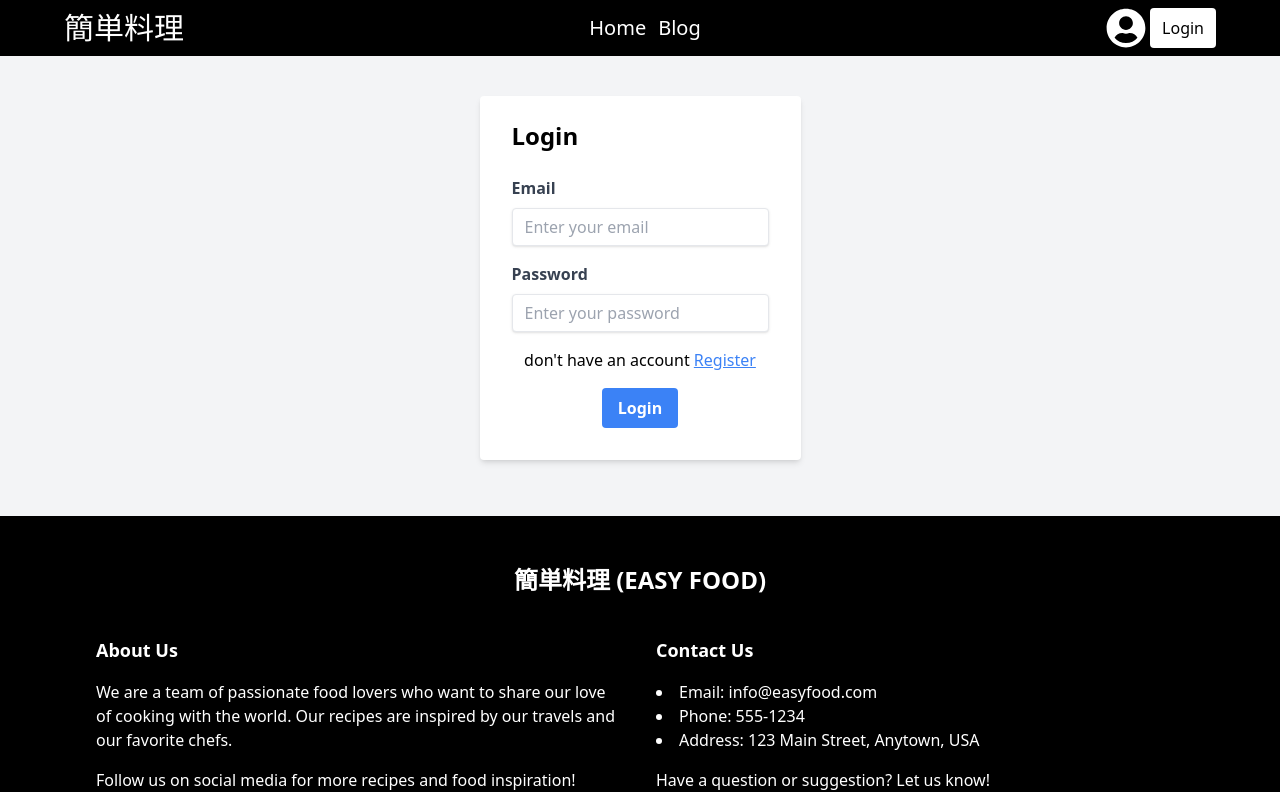
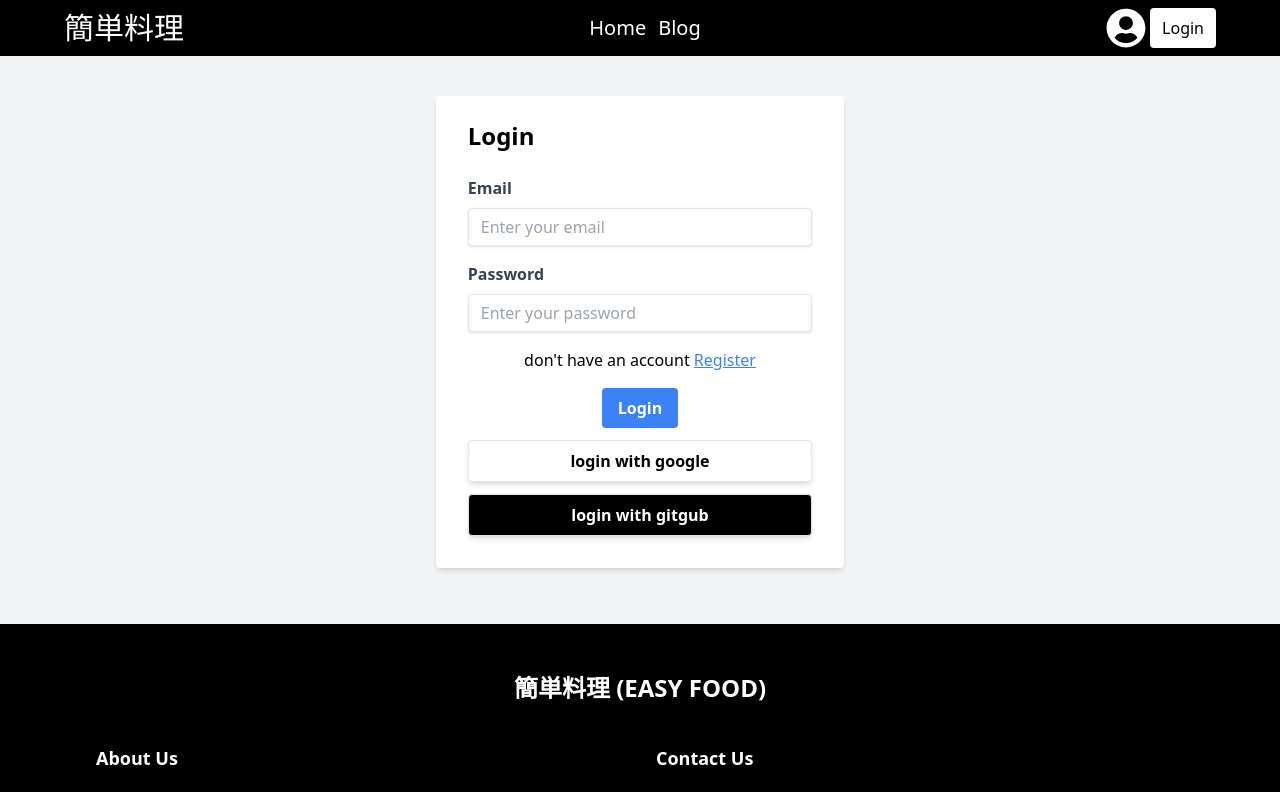
Before and after one commit to muhammadAbdulMannan2022/recipeHunter-client, a React (Vite) app: page /1/login in a window 1280 px wide. Shown: the top 792 px of the page. Built offline with nearby package versions, Linux system fonts and the light colour scheme; no server answers.

Commit message:
password validation added

```diff
--- a/src/pages/Login/Login.jsx
+++ b/src/pages/Login/Login.jsx
@@ -3,10 +3,17 @@ import { Link, useLocation, useNavigate } from "react-router-dom";
 import { AuthContext } from "../../providers/Authprovider";
 
 const Login = () => {
-  const { loginWithEmailPassword } = useContext(AuthContext);
+  const {
+    loginWithEmailPassword,
+    signupWithGoogle,
+    signupWithGithub,
+    setLoading,
+    setUser,
+  } = useContext(AuthContext);
   const location = useLocation();
   const from = location?.state?.from?.pathname || "/";
   const navigate = useNavigate();
+  const [err, setErr] = useState("");
   const [email, setEmail] = useState("");
   const [password, setPassword] = useState("");
   console.log(location);
@@ -14,20 +21,57 @@ const Login = () => {
     e.preventDefault();
     const { email, password } = e.target;
     // Handle form submission here
-    loginWithEmailPassword(email.value, password.value);
+    loginWithEmailPassword(email.value, password.value)
+      .then((userCredential) => {
+        // Signed in
+        const user = userCredential.user;
+        setLoading(false);
         setEmail("");
+        setErr("");
         setPassword("");
         navigate(from);
+        // ...
+      })
+      .catch((error) => {
+        const errorCode = error.code;
+        const errorMessage = error.message;
+        setErr(errorMessage.split(":")[1]);
+      });
+  };
+  const googleSignin = () => {
+    signupWithGoogle()
+      .then((userCradi) => {
+        setLoading(false);
+        setErr("");
+        navigate(from);
+      })
+      .catch((err) => {
+        console.log(err);
+        setErr(err.message.split(":")[1]);
+      });
+  };
+  const githubSignin = () => {
+    signupWithGithub()
+      .then((userCradi) => {
+        setLoading(false);
+        setErr("");
+        navigate(from);
+      })
+      .catch((err) => {
+        console.log(err);
+        setErr(err.message.split(":")[1]);
+      });
   };
   return (
     <div className="flex justify-center items-center my-auto py-10 bg-gray-100">
-      <form
-        onSubmit={handleSubmit}
-        className="bg-white shadow-md rounded px-8 pt-6 pb-8 mb-4"
-      >
+      <div className="bg-white shadow-md rounded px-8 pt-6 pb-8 mb-4">
+        <form onSubmit={handleSubmit} className="">
           <h2 className="text-2xl font-bold mb-6">Login</h2>
           <div className="mb-4">
-          <label className="block text-gray-700 font-bold mb-2" htmlFor="email">
+            <label
+              className="block text-gray-700 font-bold mb-2"
+              htmlFor="email"
+            >
               Email
             </label>
             <input
@@ -38,6 +82,7 @@ const Login = () => {
               placeholder="Enter your email"
               value={email}
               onChange={(e) => setEmail(e.target.value)}
+              required
             />
           </div>
           <div className="mb-4">
@@ -55,8 +100,10 @@ const Login = () => {
               placeholder="Enter your password"
               value={password}
               onChange={(e) => setPassword(e.target.value)}
+              required
             />
           </div>
+          <p className="text-red-700">{err}</p>
           <div className="flex items-center justify-between flex-col">
             <span>
               don't have an account{" "}
@@ -72,6 +119,23 @@ const Login = () => {
             </button>
           </div>
         </form>
+        <div>
+          <button
+            onClick={googleSignin}
+            className="bg-white w-full mt-3 text-black border shadow-md font-bold py-2 px-4 rounded focus:outline-none focus:shadow-outline"
+            type="submit"
+          >
+            login with google
+          </button>
+          <button
+            onClick={githubSignin}
+            className="bg-black w-full mt-3 text-white border shadow-md font-bold py-2 px-4 rounded focus:outline-none focus:shadow-outline"
+            type="submit"
+          >
+            login with gitgub
+          </button>
+        </div>
+      </div>
     </div>
   );
 };
--- a/src/pages/Signup/Signup.jsx
+++ b/src/pages/Signup/Signup.jsx
@@ -1,11 +1,15 @@
 import React, { useContext, useState } from "react";
 import { Link, useNavigate } from "react-router-dom";
 import { AuthContext } from "../../providers/Authprovider";
-import { createUserWithEmailAndPassword } from "firebase/auth";
+import { createUserWithEmailAndPassword, updateProfile } from "firebase/auth";
 
 const Signup = () => {
-  const { signupWithGoogle, signupWithEmailPassword, signOut } =
-    useContext(AuthContext);
+  const {
+    signupWithGoogle,
+    signupWithEmailPassword,
+    signupWithGithub,
+    setLoading,
+  } = useContext(AuthContext);
   const navigate = useNavigate();
   const [name, setName] = useState("");
   const [email, setEmail] = useState("");
@@ -15,29 +19,68 @@ const Signup = () => {
   const handleSubmit = (e) => {
     e.preventDefault();
     const { name, email, password, url } = e.target;
-    signupWithEmailPassword(email.value, password.value, name.value, url.value);
+
+    if (!password.value.match(/.*[0-9].*/)) {
+      console.log("password must contain a number");
+    } else if (
+      !password.value.match(/.*[!@#$%^&*()\-_=+{}[\]|\\;:'",.<>/?].*/)
+    ) {
+      console.log("password must contain a special character");
+    } else if (!name.value && !url.value && !email.value) {
+      console.log("fill up all fild");
+    } else {
+      signupWithEmailPassword(email.value, password.value)
+        .then((userCredential) => {
+          // Signed in
+          const user = userCredential.user;
+          updateProfile(user, { displayName: name.value, photoURL: url.value });
+          setLoading(false);
           setName("");
           setEmail("");
           setName("");
           setPassword("");
           setPhotoUrl("");
           navigate("/");
+          // ...
+        })
+        .catch((error) => {
+          const errorCode = error.code;
+          const errorMessage = error.message;
+          console.log(error);
+          // ..
+        });
+    }
   };
   const googleSignin = () => {
-    signupWithGoogle();
+    signupWithGoogle()
+      .then((userCradi) => {
+        setUser(false);
+        navigate("/");
+      })
+      .catch((err) => {
+        console.log(err);
+      });
   };
   const githubSignin = () => {
-    signOut();
+    signupWithGithub()
+      .then((userCradi) => {
+        setUser(false);
+        navigate("/");
+      })
+      .catch((err) => {
+        console.log(err);
+      });
   };
   return (
     <div className="flex justify-center items-center h-full py-10 bg-blue-200">
-      <form
-        onSubmit={handleSubmit}
-        className="bg-white shadow-md rounded px-8 pt-6 pb-8 mb-4"
-      >
+      <div className="bg-white shadow-md rounded px-8 pt-6 pb-8 mb-4">
+        <form onSubmit={handleSubmit} className="">
           <h2 className="text-2xl font-bold mb-6">Register</h2>
           <div className="mb-4">
-          <label className="block text-gray-700 font-bold mb-2" htmlFor="name">
+            <label
+              className="block text-gray-700 font-bold mb-2"
+              htmlFor="name"
+            >
               Name
             </label>
             <input
@@ -48,10 +91,14 @@ const Signup = () => {
               placeholder="Enter your name"
               value={name}
               onChange={(e) => setName(e.target.value)}
+              required
             />
           </div>
           <div className="mb-4">
-          <label className="block text-gray-700 font-bold mb-2" htmlFor="email">
+            <label
+              className="block text-gray-700 font-bold mb-2"
+              htmlFor="email"
+            >
               Email
             </label>
             <input
@@ -62,6 +109,7 @@ const Signup = () => {
               placeholder="Enter your email"
               value={email}
               onChange={(e) => setEmail(e.target.value)}
+              required
             />
           </div>
           <div className="mb-4">
@@ -79,6 +127,7 @@ const Signup = () => {
               placeholder="Enter your password"
               value={password}
               onChange={(e) => setPassword(e.target.value)}
+              required
             />
           </div>
           <div className="mb-4">
@@ -96,6 +145,7 @@ const Signup = () => {
               placeholder="Enter your photo URL"
               value={photoUrl}
               onChange={(e) => setPhotoUrl(e.target.value)}
+              required
             />
           </div>
           <div className="flex items-center justify-between flex-col">
@@ -113,6 +163,7 @@ const Signup = () => {
               Register
             </button>
           </div>
+        </form>
         <div>
           <button
             onClick={googleSignin}
@@ -129,7 +180,7 @@ const Signup = () => {
             login with gitgub
           </button>
         </div>
-      </form>
+      </div>
     </div>
   );
 };
--- a/src/pages/shared/Navbar/Navbar.jsx
+++ b/src/pages/shared/Navbar/Navbar.jsx
@@ -42,7 +42,6 @@ const Navbar = () => {
             Blog
           </NavLink>
         </div>
-
         <div className="flex gap-1">
           <div style={{ width: "40px", height: "40px" }}>
             {loading ? (
@@ -51,12 +50,7 @@ const Navbar = () => {
               <img
                 style={{ width: "40px", height: "40px", borderRadius: "50%" }}
                 src={user?.photoURL}
-                alt={
-                  <FaUserCircle
-                    className="text-white"
-                    style={{ width: "40px", height: "40px" }}
-                  />
-                }
+                alt={user?.displayName}
               />
             ) : (
               <FaUserCircle
--- a/src/providers/Authprovider.jsx
+++ b/src/providers/Authprovider.jsx
@@ -23,6 +23,7 @@ const Authprovider = ({ children }) => {
     const unsubscribe = onAuthStateChanged(auth, (currentUser) => {
       setUser(currentUser);
       setLoading(false);
+      // console.log(currentUser);
     });
     return () => {
       unsubscribe();
@@ -30,40 +31,15 @@ const Authprovider = ({ children }) => {
   }, []);
   const signupWithGoogle = () => {
     setLoading(true);
-    signInWithPopup(auth, googleProvider)
-      .then((userCradi) => {
-        setLoading(false);
-      })
-      .catch((err) => {
-        console.log(err);
-      });
+    return signInWithPopup(auth, googleProvider);
   };
-  const signupWithEmailPassword = (email, password, displayName, photoURL) => {
+  const signupWithEmailPassword = (email, password) => {
     setLoading(true);
-    createUserWithEmailAndPassword(auth, email, password)
-      .then((userCredential) => {
-        // Signed in
-        const user = userCredential.user;
-        updateProfile(user, { displayName, photoURL });
-        setLoading(false);
-        // ...
-      })
-      .catch((error) => {
-        const errorCode = error.code;
-        const errorMessage = error.message;
-        console.log(error);
-        // ..
-      });
+    return createUserWithEmailAndPassword(auth, email, password);
   };
   const signupWithGithub = () => {
     setLoading(true);
-    signInWithPopup(auth, githubProvider)
-      .then((userCradi) => {
-        setUser(false);
-      })
-      .catch((err) => {
-        console.log(err);
-      });
+    return signInWithPopup(auth, githubProvider);
   };
   const logOut = () => {
     signOut(auth)
@@ -76,21 +52,12 @@ const Authprovider = ({ children }) => {
   };
   const loginWithEmailPassword = (email, password) => {
     setLoading(true);
-    signInWithEmailAndPassword(auth, email, password)
-      .then((userCredential) => {
-        // Signed in
-        const user = userCredential.user;
-        setLoading(false);
-        // ...
-      })
-      .catch((error) => {
-        const errorCode = error.code;
-        const errorMessage = error.message;
-      });
+    return signInWithEmailAndPassword(auth, email, password);
   };
   const AuthInfo = {
     user,
     loading,
+    setLoading,
     logOut,
     signupWithGoogle,
     signupWithGithub,
```
Lines whose indentation alone changed are shown as unchanged.
